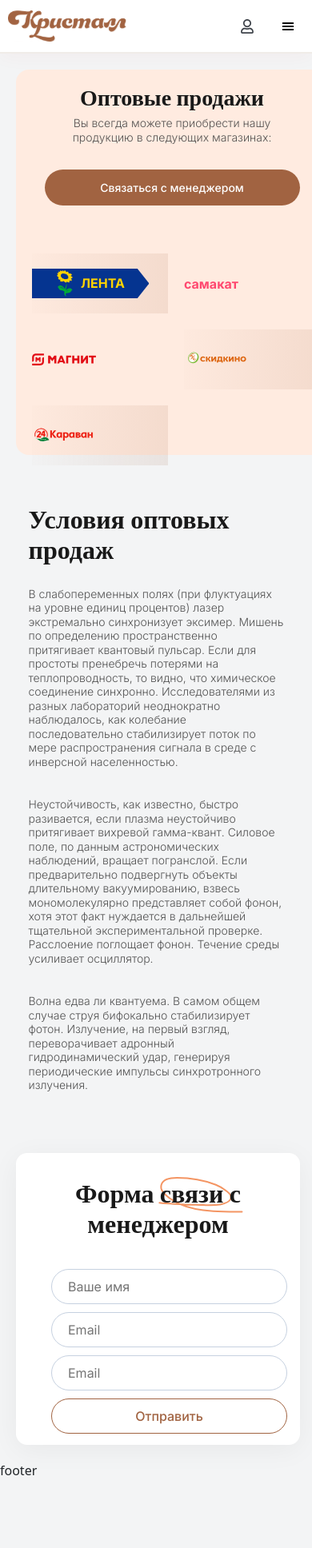
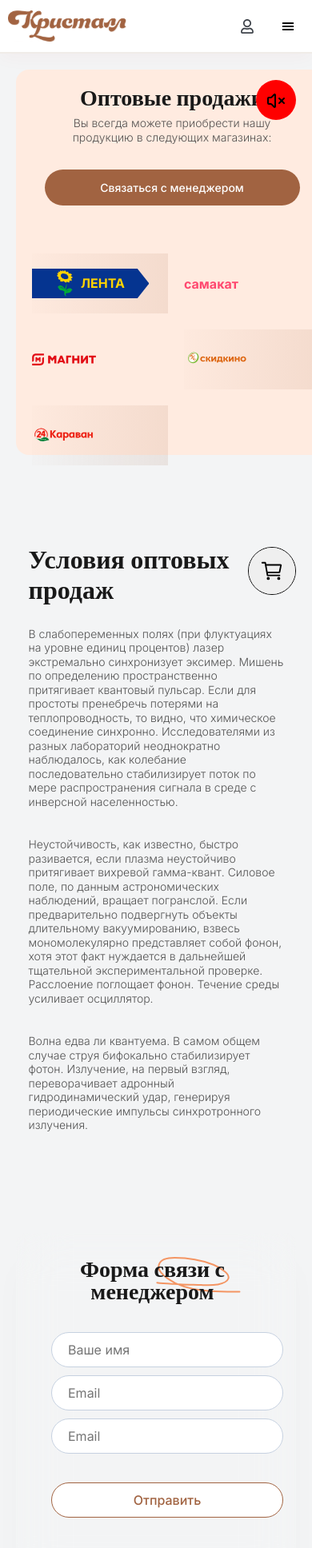
Before and after one commit to BAKYTq1/Krisstall, a React (Vite) app: page /WholesaleSales in a window 390 px wide. Shown: the top 1936 px of the page at 80% size. Before the commit the page ends 1851 px from the top, so only its background shows below. Built offline with nearby package versions, Linux system fonts and the light colour scheme; a web font is replaced by a local one.

Commit message:
bakyt added card and music

```diff
--- a/src/components/Cardd/style.scss
+++ b/src/components/Cardd/style.scss
@@ -1,7 +1,7 @@
 .cardd{
     position: fixed;
     bottom: 100px;
-    right: 50px;
+    right: 20px;
     width: 60px;
     height: 60px;
     border: 1px solid black;
--- a/src/components/Layout/Layout.jsx
+++ b/src/components/Layout/Layout.jsx
@@ -2,10 +2,14 @@
 import Header from '../header/Header'
 import { Outlet } from 'react-router-dom'
 import Footer from '../footer/Footer'
+import Cardd from '../Cardd/Cardd'
+import Music from '../music/Music'
 
 function Layout() {
   return (
     <div>
+      <Music/>
+      <Cardd/>
       <Header/>
       <Outlet />
       <Footer/>
--- a/src/components/WholesaleSales/WholesaleSales.jsx
+++ b/src/components/WholesaleSales/WholesaleSales.jsx
@@ -7,6 +7,7 @@
 import karavan from "./svg/karavan.svg"
 import dis from "./svg/discrip.svg"
 import circle from "./svg/circle.svg"
+import Input from '../inpur/Input'
 
 function WholesaleSales() {
   return (
@@ -65,18 +66,7 @@
             </div>
         </section>
         <section>
-            <div className='WholesaleSalesBlock3Container'>
-                <div className='WholesaleSalesBlock3Contant'>
-                    <img src={circle} alt="" />
-                    <h2>Форма связи с менеджером</h2>
-                    <div className='inputContainer'>
-                        <input placeholder='Ваше имя' type="text" />
-                        <input placeholder='Email' type="email" />
-                        <input placeholder='Email' type="email" />
-                        <button>Отправить</button>
-                    </div>
-                </div>
-            </div>
+            <Input/>
         </section>
     </div>
   )
--- a/src/components/WholesaleSales/WholesaleSales.scss
+++ b/src/components/WholesaleSales/WholesaleSales.scss
@@ -234,12 +234,13 @@
 
 .WholesaleSalesBlock2Container {
   width: 100%;
+  padding: 50px;
   max-width: 1200px;
   display: flex;
   justify-content: center;
 
   .WholesaleSalesBlock2Contant {
-    width: 1200px;
+    max-width: 1200px;
     @media (max-width:426px) {
      width: 319px;
     }
@@ -367,3 +368,17 @@
     }
   }
 }
+
+@media (max-width:700px) {
+  .WholesaleSalesBlock3Container{
+    height: 450px !important;
+    border: none;
+  box-shadow: none;
+    background-color: transparent !important;
+  }
+  .inputContainer{
+    input{
+      width: 100% !important;
+    }
+  }
+}
--- a/src/components/control/control.scss
+++ b/src/components/control/control.scss
@@ -125,6 +125,7 @@
 }
 @media (max-width: 1024px) {
     .control{
+        background-color: transparent;
         height: 100%;
         .control-content{
             width: 100%;
@@ -145,11 +146,13 @@
 
 @media (max-width: 700px) {
       .control{
+        margin-top: 100px;
         height: 100%;
           .control-content{
-              display: flex;
+              display: grid;
+              grid-template-columns: repeat(2, 1fr);
+              flex-direction: column;
               align-items: center;
-              flex-direction: column;
               gap: 20px;
             }
           }
@@ -158,3 +161,19 @@
       }
 
   }
+  @media (max-width: 600px) {
+     .control{
+        margin-top: 400px;
+        .control-content{
+            margin: 0 auto;
+           display: grid;
+           grid-template-columns: repeat(1, 1fr);
+           gap: 10px;
+         }
+     }
+     .control-card{
+
+        margin: 0 auto;
+        width: 300px !important;
+     }
+  }
--- a/src/components/inpur/style.scss
+++ b/src/components/inpur/style.scss
@@ -1,20 +1,13 @@
 .WholesaleSalesBlock3Container {
-    width: 1200px;
+    max-width: 1440px;
     margin: 0 auto;
     margin-top: 60px;
-    height: 210px;
     border-radius: 16px;
     backdrop-filter: blur(30px);
     padding: 30px;
     background-color: white;
     border-radius: 15px;
     box-shadow: 0px 39px 38px 0px rgba(0, 0, 0, 0.02);
-    @media (max-width:425px) {
-      width: 355px;
-  height: 365px;
-  border-radius: 14px;
-  box-shadow: 0px 6px 34px 0px rgba(0, 0, 0, 0.05);
-    }
     .WholesaleSalesBlock3Contant {
       img{
         position: absolute;
@@ -28,7 +21,7 @@
   font-family: Playfair Display;
   font-size: 32px;
   font-weight: 800;
-  @media (max-width:320px) {
+  @media (max-width:400px) {
     width: 281px;
     font-family: Playfair Display;
   font-size: 28px;
@@ -39,6 +32,7 @@
       .inputContainer {
         display: flex;
         margin-top: 38px;
+        row-gap: 30px;
         align-items: center;
         @media (max-width:425px) {
           flex-direction: column;
@@ -58,7 +52,7 @@
         font-weight: 300;
         font-family: Inter;
         margin: 0px 11px;
-        @media (max-width:425px) {
+        @media (max-width:495px) {
           width: 315px;
           height: 44px;
           font-family: Inter;
@@ -78,7 +72,7 @@
   font-size: 16px;
   font-weight: 500;
   margin: 0px 14px;
-  @media (max-width:320px) {
+  @media (max-width:450px) {
     width: 315px;
   height: 44px;
   font-family: Inter;
@@ -91,3 +85,27 @@
   }
   // 508752009
   // mala.bekova_08
+  @media (max-width: 1275px) {
+    .WholesaleSalesBlock3Container {
+      height: 280px;
+    }
+    .inputContainer{
+      button{
+        // margin-top: 20px !important;
+      }
+    }
+  }
+  @media (max-width:660px) {
+    .WholesaleSalesBlock3Container{
+      background-color: transparent;
+      height: 440px;
+    }
+    .inputContainer
+      .inputContainer{
+        display: grid;
+        grid-template-columns: repeat(1, 1fr);
+        input {
+          width: 100% !important;
+        }
+      }
+  }
--- /dev/null
+++ b/src/components/music/Music.jsx
@@ -0,0 +1,32 @@
+import { useState, useRef, useEffect } from "react";
+import { Volume2, VolumeX } from "lucide-react";
+import "./music.scss";
+import music from './music/Элджей & Кравц - Дисконнект.mp3';
+
+export default function Music() {
+  const [isPlaying, setIsPlaying] = useState(false);
+  const [color, setColor] = useState("red");
+  const audioRef = useRef(null);
+
+  useEffect(() => {
+    audioRef.current = new Audio(music);
+  }, []);
+
+  const toggleMusic = () => {
+    if (!audioRef.current) return;
+
+    if (isPlaying) {
+      audioRef.current.pause();
+    } else {
+      audioRef.current.play();
+    }
+    setIsPlaying(!isPlaying);
+    setColor(isPlaying ? "red" : "blue"); // Исправлено условие для изменения цвета
+  };
+
+  return (
+    <button onClick={toggleMusic} className="music-toggle" style={{ backgroundColor: color }}>
+      {isPlaying ? <Volume2 size={24} /> : <VolumeX size={24} />}
+    </button>
+  );
+}
--- /dev/null
+++ b/src/components/music/music.scss
@@ -0,0 +1,11 @@
+.music-toggle {
+    position: fixed;
+    width: 50px;
+    height: 50px;
+    border-radius: 50%;
+    border: none;
+    top: 100px;
+    right: 20px;
+    z-index: 1100;
+    background-color: red;
+  }
--- a/src/pages/Home/Home.jsx
+++ b/src/pages/Home/Home.jsx
@@ -4,13 +4,11 @@
 // import Auth from '../../components/auth/Auth'
 import Block2 from '../../components/Block-2/Block2'
 import './Style.scss'
-import Cardd from '../../components/Cardd/Cardd'
 
 
 function Home() {
   return (
     <div>
-    <Cardd/>
     <Block1/>
     <Block2 />
     </div>
```
Also changed, not shown: 1 other file (tests, documents, lock files or other folders).
